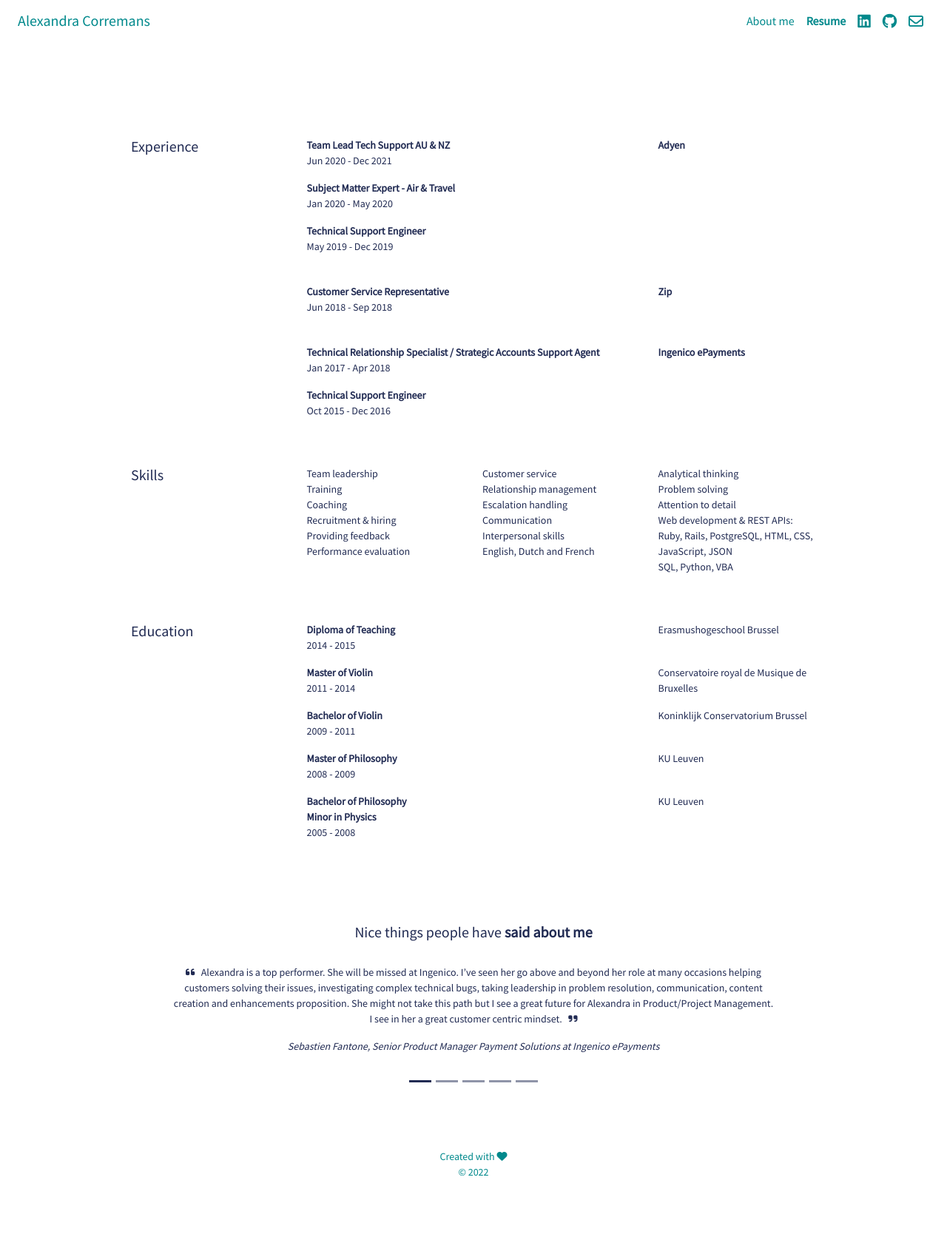
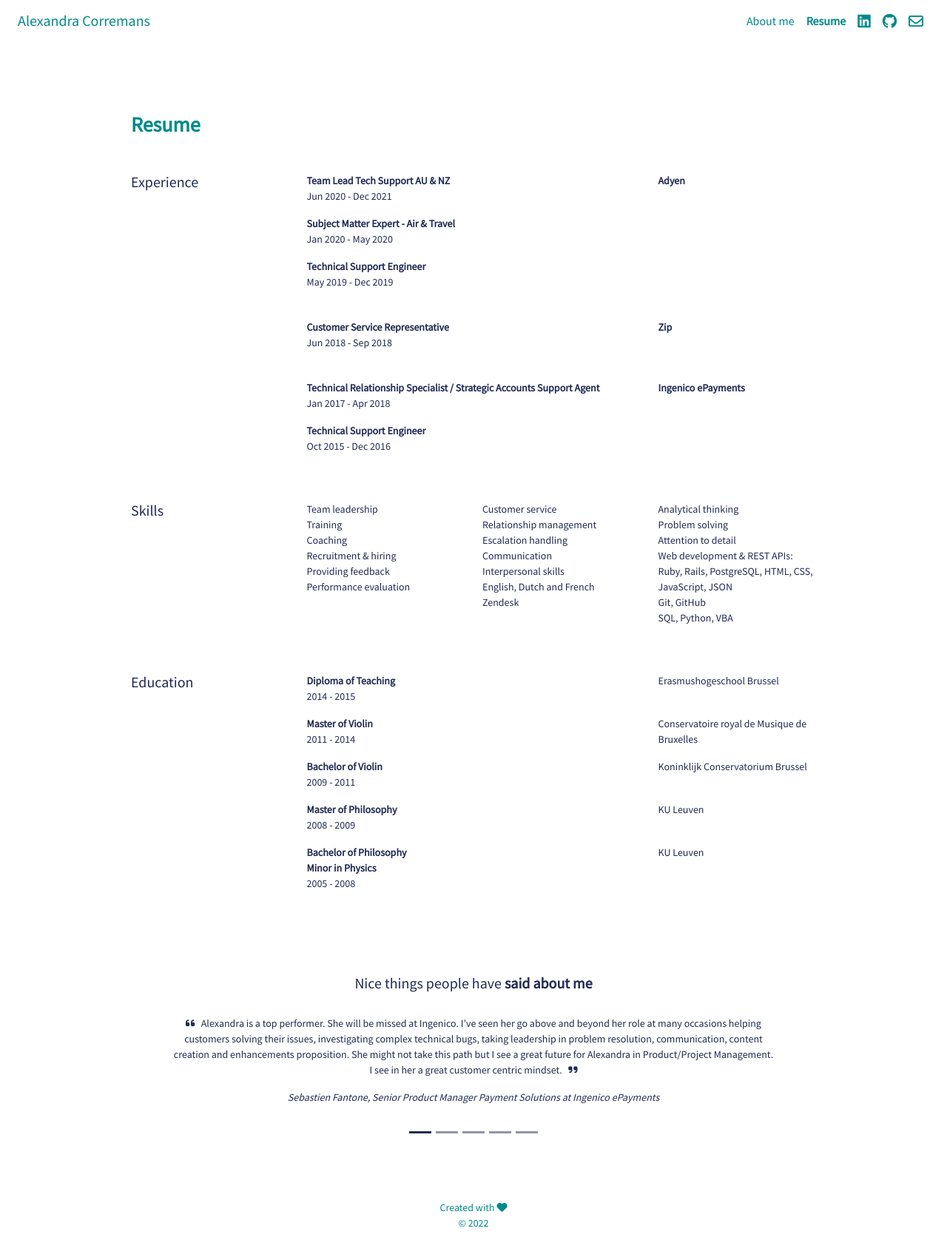
Before and after one commit to alexcorremans/alexcorremans.github.io, a Jekyll site: the page built from resume.html, in a window 1280 px wide. Shown: the whole page at 74% size. Built offline with Jekyll 4.4.1, drawn with Linux system fonts in a browser that asks for light colours; nearby versions of some CDN libraries; before the commit the page ends 1603 px from its top, so only the background shows below that.

Commit message:
rework resume

```diff
--- a/_layouts/default.html
+++ b/_layouts/default.html
@@ -66,7 +66,7 @@
           </div>
         </nav>
       </div>
-      <div class="container-fluid pt-sm-5 pb-sm-5">
+      <div class="container-fluid pt-sm-5 pb-sm-5 pb-3">
       </div>
     </header>
     <main class="flex-shrink-0">
--- a/index.html
+++ b/index.html
@@ -6,9 +6,9 @@ nav-name: home
 
 <div class="d-flex">
   <section>
-    <div class="row">
+    <div class="row home-container">
       <div class="col-md-3 col-sm-4">
-        <img src="/images/girl.svg" class="img-fluid pe-sm-4 pb-sm-0 pt-sm-0 ps-sm-0 ps-5 pe-5 pt-3 pb-5">
+        <img src="/images/girl.svg" class="img-fluid pe-sm-4 pb-sm-0 pt-sm-0 ps-sm-0 ps-5 pe-5 pt-0 pb-5">
       </div>
       <div class="col-md-9 col-sm-8">
         <p class="headline text-center text-sm-start">Hi, I'm Alex.</p>
--- a/resume.html
+++ b/resume.html
@@ -5,8 +5,9 @@ title: Resume
 nav-name: resume
 ---
 
+<h1 class="headline pt-4 pt-sm-0">Resume</h1>
 <section>
-  <div class="row">
+  <div class="row mt-5">
     <div class="col-md-3">
       <h5 class="pb-3">Experience</h5>
     </div>
@@ -91,6 +92,7 @@ nav-name: resume
           <tr><td>Communication</td></tr>
           <tr><td>Interpersonal skills</td></tr>
           <tr><td>English, Dutch and French</td></tr>
+          <tr><td>Zendesk</td></tr>
         </tbody>
       </table>
     </div>
@@ -102,6 +104,7 @@ nav-name: resume
           <tr><td>Attention to detail</td></tr>
           <tr><td>Web development & REST APIs:
           Ruby, Rails, PostgreSQL, HTML, CSS, JavaScript, JSON</td></tr>
+          <tr><td>Git, GitHub</td></tr>
           <tr><td>SQL, Python, VBA</td></tr>
         </tbody>
       </table>
--- a/styles.css
+++ b/styles.css
@@ -110,8 +110,11 @@
 }
 
 .main-container {
+  max-width: 950px;
+}
+
+.home-container {
   padding-top: 34px;
-  max-width: 950px;
 }
 
 .headline {
```
